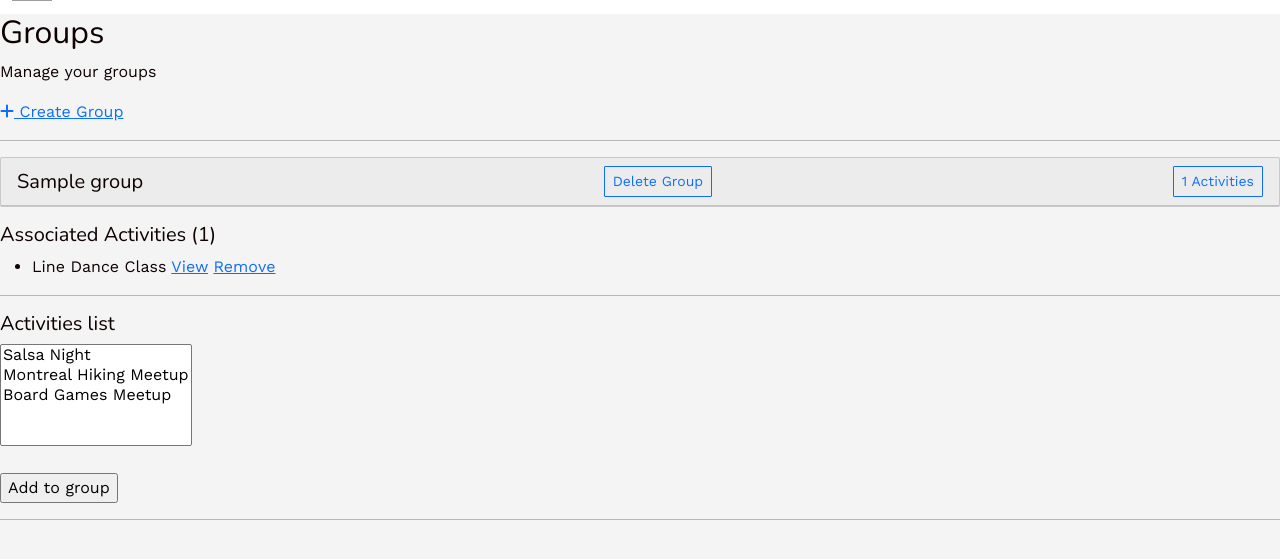
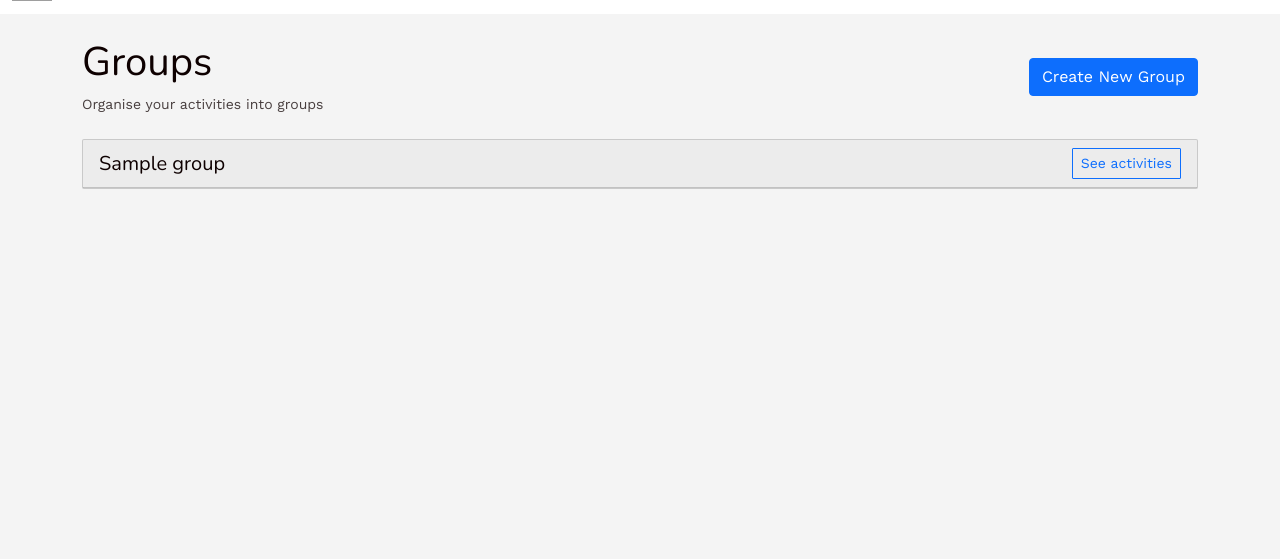
Before and after one commit to KateWright305/whatsupmtl, a Rails app: page /groups in a window 1280 px wide. Shown: the part 44-603 px from the top of the page. Run offline with Rails 7, Linux system fonts and the light colour scheme; a user stored in the database is signed in; data comes from the database, SQL or seed files in the repository; tables that the repository leaves empty hold one stand-in row (values such as "Sample post"); style sheets or scripts are compiled from the project's sources; parts of the project's set-up code (start-up, migrations or seed data) failed here and were passed over; some libraries are stand-ins or nearby versions; grey boxes are pictures that could not be loaded.

Commit message:
Groups edit with a drop down and initial layout

```diff
--- /dev/null
+++ b/app/views/groups/_add_activity_form.erb
@@ -0,0 +1,44 @@
+<div class="collapse mt-3" id="activities-<%= group.id %>">
+
+  <% available_activities = activities.reject { |activity| group.activities.exists?(id: activity.id) } %>
+
+  <% if available_activities.any? %>
+
+    <%= form_with url: add_activity_group_path(group), method: :post do %>
+
+      <div class="border rounded p-3">
+
+        <% available_activities.each do |activity| %>
+
+          <div class="form-check mb-2">
+
+            <%= check_box_tag "activity_ids[]",
+                activity.id,
+                false,
+                id: "group-#{group.id}-activity-#{activity.id}",
+                class: "form-check-input" %>
+
+            <%= label_tag "group-#{group.id}-activity-#{activity.id}",
+                activity.name,
+                class: "form-check-label" %>
+
+          </div>
+
+        <% end %>
+
+        <%= submit_tag "Add to group",
+            class: "btn btn-primary btn-sm mt-3" %>
+
+      </div>
+
+    <% end %>
+
+  <% else %>
+
+    <p class="text-muted">
+      All activities are already associated with this group.
+    </p>
+
+  <% end %>
+
+</div>
--- a/app/views/groups/_group.html.erb
+++ b/app/views/groups/_group.html.erb
@@ -1,25 +1,60 @@
 <div class="card mb-3">
   <div class="card-header d-flex justify-content-between align-items-center">
     <h5 class="mb-0"><%= group.name %></h5>
-    <%= link_to "Delete Group",
-            group_path(group),
-            data: {
-              turbo_method: :delete,
-              turbo_confirm: "Are you sure you want to delete this group?"
-            }, class:"btn btn-outline-primary btn-sm" %>
     <button class="btn btn-outline-primary btn-sm" type="button"
-            data-bs-toggle="collapse" data-bs-target="#group-<%= group.id %>">
-      <%= group.activities.size %> Activities
+    data-bs-toggle="collapse" data-bs-target="#group-<%= group.id %>">
+    See activities
     </button>
   </div>
 
   <div class="collapse" id="group-<%= group.id %>">
     <div class="card-body">
-      <p><%= truncate(group.description, length: 110) %></p>
+
+    <p><%= truncate(group.description, length: 110) %></p>
       <small>Created <%= group.created_at.strftime("%b %d, %Y") %></small>
-      <div class="mt-2">
-        <%= render "shared/button", text: "View Group", path: group_path(group) %>
-      </div>
+
+      <% if group.activities.any? %>
+          <ul>
+            <% group.activities.each do |activity| %>
+              <li>
+                <%= activity.name %>
+
+                <%= link_to "View", activity_path(activity) %>
+
+                <%= link_to "Remove",
+                            remove_activity_group_path(group, activity_id: activity.id),
+                            data: {
+                              turbo_method: :delete,
+                              turbo_confirm: "Remove this activity from this group?"
+                            } %>
+              </li>
+            <% end %>
+          </ul>
+
+        <% else %>
+          <p>No activities associated with this group yet.</p>
+        <% end %>
+
+        <button type="button"
+          class="btn btn-outline-primary btn-sm"
+          data-bs-toggle="collapse"
+          data-bs-target="#activities-<%= group.id %>"
+          aria-expanded="false"
+          aria-controls="activities-<%= group.id %>">
+        <i class="fa-solid fa-plus"></i> Add activity
+        </button>
+
+        <%= link_to '<i class="fa-solid fa-xmark"></i> Delete group'.html_safe,
+          group_path(group),
+          data: {
+            turbo_method: :delete,
+            turbo_confirm: "Are you sure you want to delete this group?"
+          }, class: "btn btn-outline-primary btn-sm" %>
+
+        <%= render "groups/add_activity_form",
+          group: group,
+          activities: @activities %>
+
     </div>
   </div>
 </div>
--- a/app/views/groups/index.html.erb
+++ b/app/views/groups/index.html.erb
@@ -1,59 +1,21 @@
-<div>
-  <h2>Groups</h2>
-  <p>Manage your groups</p>
+<header>
+  <div class="container d-flex justify-content-between align-items-center flex-wrap gap-3 my-4">
 
-  <%= link_to new_group_path do %>
-    <i class="fa-solid fa-plus"></i>
-    Create Group
-  <% end %>
-</div>
-<hr>
-<div>
+    <div>
+      <h1 class="mb-2">Groups</h1>
+      <p class="text-muted small mb-0">Organise your activities into groups</p>
+    </div>
+
+    <%= link_to "Create New Group", new_group_path, class: "btn btn-primary rounded-3" %>
+
+  </div>
+</header>
+
+<div class="container d-flex flex-column gap-4">
   <% @groups.each do |group| %>
 
     <div>
       <%= render "groups/group", group: group %>
-      <h5> Associated Activities (<%= group.activities.count %>)</h5>
-      <% if group.activities.any? %>
-        <ul>
-          <% group.activities.each do |activity| %>
-            <li>
-              <%= activity.name %>
-
-              <%= link_to "View", activity_path(activity) %>
-
-              <%= link_to "Remove",
-                          remove_activity_group_path(group, activity_id: activity.id),
-                          data: {
-                            turbo_method: :delete,
-                            turbo_confirm: "Remove this activity from this group?"
-                          } %>
-            </li>
-          <% end %>
-        </ul>
-      <% else %>
-        <p>No activities associated with this group yet.</p>
-      <% end %>
-      <hr>
-      <h5> Activities list</h5>
-      <% available_activities = @activities.reject { |activity| group.activities.exists?(id: activity.id) } %>
-      <% if available_activities.any? %>
-        <%= form_with url: add_activity_group_path(group), method: :post do %>
-          <%= select_tag "activity_ids[]",
-                        options_from_collection_for_select(available_activities, :id, :name),
-                        multiple: true,
-                        size: 5,
-                        required: true %>
-
-          <br><br>
-
-          <%= submit_tag "Add to group" %>
-
-        <% end %>
-      <% else %>
-        <p>All activities are already associated with this group.</p>
-      <% end %>
-      <hr>
     <% end %>
 
   <% if @groups.empty? %>
```
Also changed, not shown: app/views/groups/_add_activity_form.html.erb (deleted, +0 -16 lines), 1 other file.
